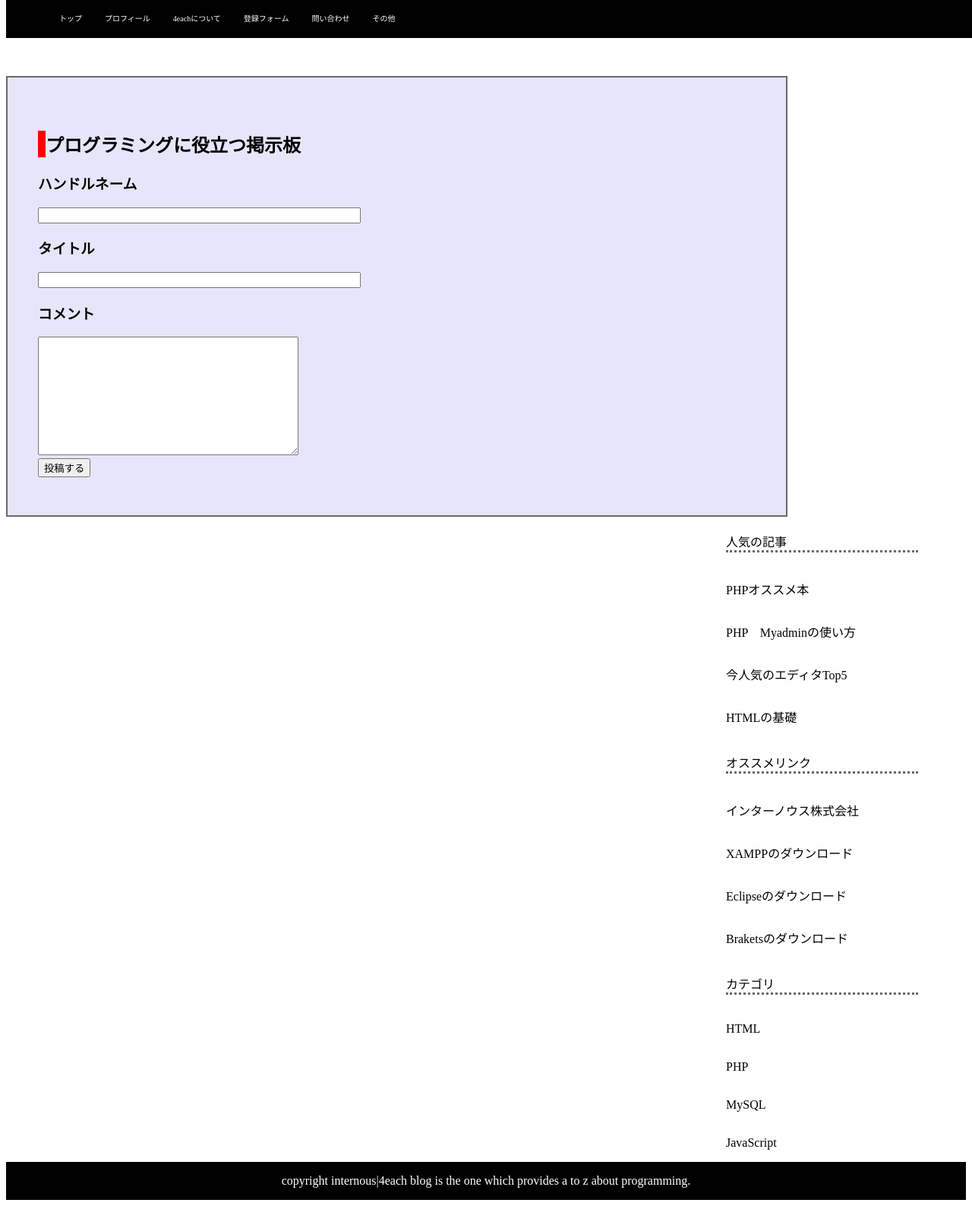
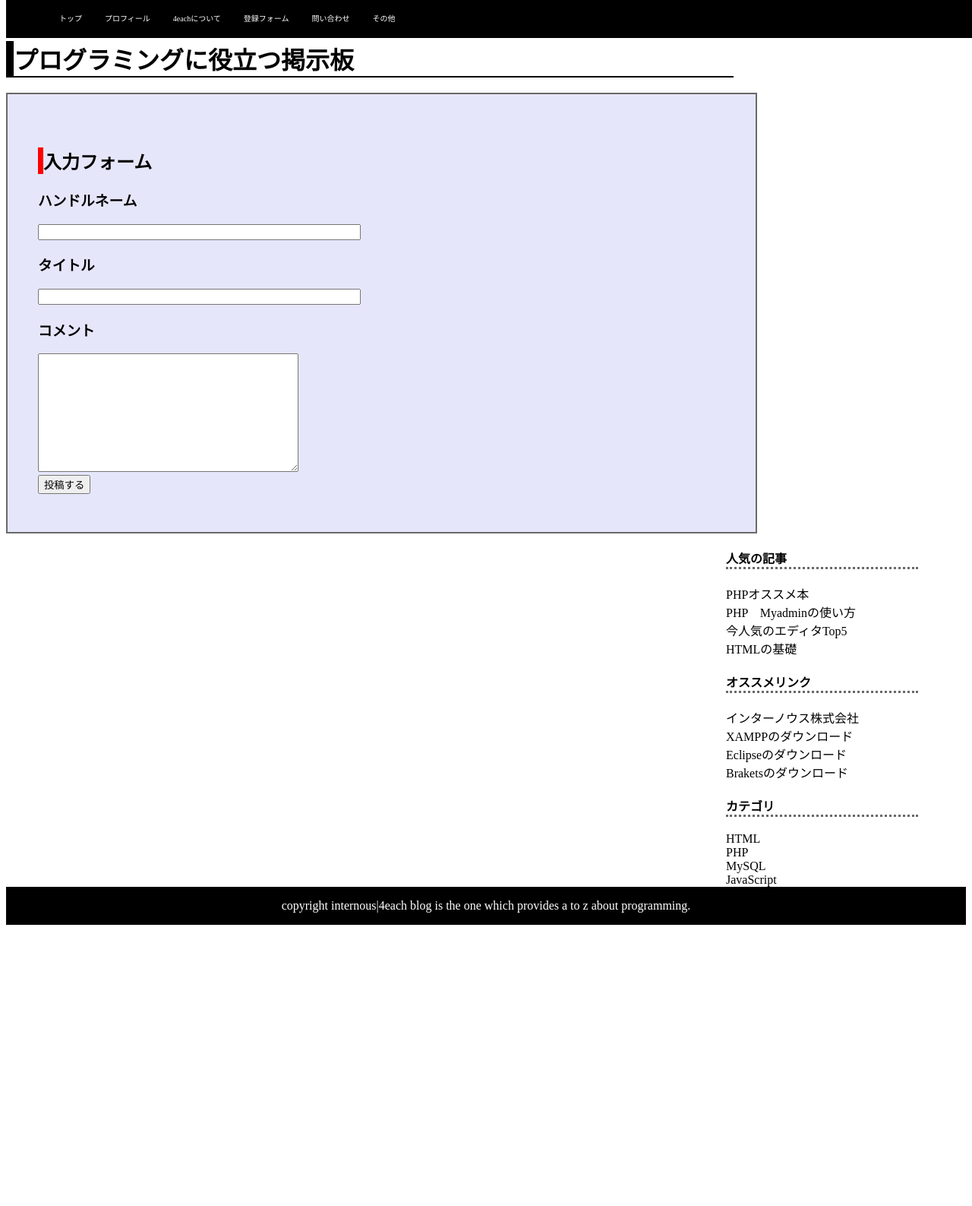
Before and after one commit to okateru/test, a PHP site: page /4each/ in a window 1280 px wide. Shown: the part 130-1717 px from the top of the page at 76% size. After the commit the page ends 1347 px from the top, so only its background shows below. Run offline with PHP 8.4, Linux system fonts and the light colour scheme; data that the repository does not hold is empty.

Commit message:
20191023

```diff
--- a/4each/index.php
+++ b/4each/index.php
@@ -18,10 +18,14 @@
 				<li>問い合わせ</li>
 				<li>その他</li>
 			</ul>
+            <br>
+            <br>
+            <br>
+            <h1>プログラミングに役立つ掲示板</h1>
 		<div class="left">
 			<form method="post" action="insert.php" class="form">
 			<section>
-				<h2>プログラミングに役立つ掲示板</h2>
+				<h2>入力フォーム</h2>
 			</section>
 			<section>
 				<h3>ハンドルネーム</h3>
@@ -42,61 +46,49 @@
 		</div>
 		<div class="right">
 			<section>
-				<p class="title">人気の記事</p>
+				<b><p class="title1">人気の記事</p></b>
 			</section>
 			<section>
-				<br>
 				<p class="element1">PHPオススメ本</p>
-				<br>
 				<p class="element2">PHP　Myadminの使い方</p>
-				<br>
 				<p class="element3">今人気のエディタTop5</p>
-				<br>
 				<p class="element4">HTMLの基礎</p>
-				<br>
 			</section>
 			<section>
-				<p class="title">オススメリンク</p>
+				<b><p class="title1">オススメリンク</p></b>
 			</section>
 			<section>
-				<br>
 				<p class="element1">インターノウス株式会社</p>
-				<br>
 				<p class="element2">XAMPPのダウンロード</p>
-				<br>
 				<p class="element3">Eclipseのダウンロード</p>
-				<br>
 				<p class="element4">Braketsのダウンロード</p>
-				<br>
 			</section>
 			<section>
-				<p class="title">カテゴリ</p>
+				<b><p class="title1">カテゴリ</p></b>
 			</section>
 			<section>
-				<br>
 				<p class="element1">HTML</p>
-				<br>
 				<p class="element2">PHP</p>
-				<br>
 				<p class="element3">MySQL</p>
-				<br>
 				<p class="element4">JavaScript</p>
-				<br>
 			</section>
 		</div>
 
 			<?php
 			mb_internal_encoding("utf8");
-			$pdo=new PDO("mysql:dbname=contactform;host=localhost;","root","mysql");
+			$pdo=new PDO("mysql:dbname=lesson01;host=localhost;","root","mysql");
 			$stmt=$pdo->query("select *from 4each");
+            ?>
+            <?php
 			while($row=$stmt->fetch()){
 				echo"<div class='kiji'>";
 				echo"<h3>".$row['title']."</h3>";
 				echo"<div class='contents'>";
 				echo $row['comments'];
 				echo"<div class='handlename'>posted by ".$row['handlename']."</div>";
-				"</div>";
-				"</div>";
+                echo"</div>";
+				echo"</div>";
+
 			}
 		?>
 
--- a/4each/insert.php
+++ b/4each/insert.php
@@ -1,6 +1,6 @@
 <?php
 mb_internal_encoding("utf8");
-$pdo = new PDO("mysql:dbname=contactform;host=localhost;","root","mysql");
+$pdo = new PDO("mysql:dbname=lesson01;host=localhost;","root","mysql");
 $pdo->exec("insert into 4each(handlename,title,comments)
 values('".$_POST['handlename']."','".$_POST['title']."','".$_POST['comments']."');");
 header("Location:http://localhost/4each/index.php");
--- a/4each/style.css
+++ b/4each/style.css
@@ -1,6 +1,5 @@
 header{
 	text-align: center;
-
 }
 
 ul{
@@ -21,31 +20,58 @@ li{
 	line-height: 50px;
 }
 
+h1{
+    clear: both;
+    margin: 0;
+    border-left:solid 10px black;
+    border-bottom:solid 2px black;
+    width: 75%;
+}
+
 .left{
 	clear: both;
 	float:left;
 	background-color: #e6e6fa;
 	border: solid 2px #696969;
-	width 75%;
+	width 70%;
 	padding-top: 50px;
-	padding-right: 560px;
+	padding-right: 520px;
 	padding-left: 40px;
 	padding-bottom: 50px;
-	margin-top: 50px;
+	margin-top: 20px;
 }
 
 h2{
-	border-left:solid 10px red;
+	border-left:solid 7px red;
 }
 
 
 .kiji{
 	clear: both;
 	float:left;
+    border-left: solid 2px #696969;
+    border-right: solid 2px #696969;
+	border-top: solid 2px #696969;
 	background-color: #e6e6fa;
 	border: solid 2px #696969;
-	width: 74%;
+	width: 73%;
+    margin-bottom: 10px;
+    margin-top: 10px;
+
 }
+.kiji h3{
+    border-bottom:solid 2px dimgray;
+    margin: 10px 10px;
+}
+.kiji .contents{
+    margin: 10px 10px;
+}
+
+.kiji .handlename{
+    margin: 00px 10px;
+}
+
+
 
 .right{
 	float:right;
@@ -57,7 +83,7 @@ h2{
 		float:left;
 }
 
-.right .title{
+.right .title1{
 	clear: both;
 	border-bottom: dotted #696969;
 	width: 80%;
@@ -68,20 +94,27 @@ h2{
 
 .right .element1{
 	clear: both;
+    margin: 0;
 }
 
 .right .element2{
 	clear: both;
+    margin: 0;
 }
 
 .right .element3{
 	clear: both;
+    margin: 0;
 }
 
 .right .element4{
 	clear: both;
+    margin: 0;
 }
 
+.handlename{
+    font-size: 10px;
+}
 
 fooder p{
 	clear: both;
```
